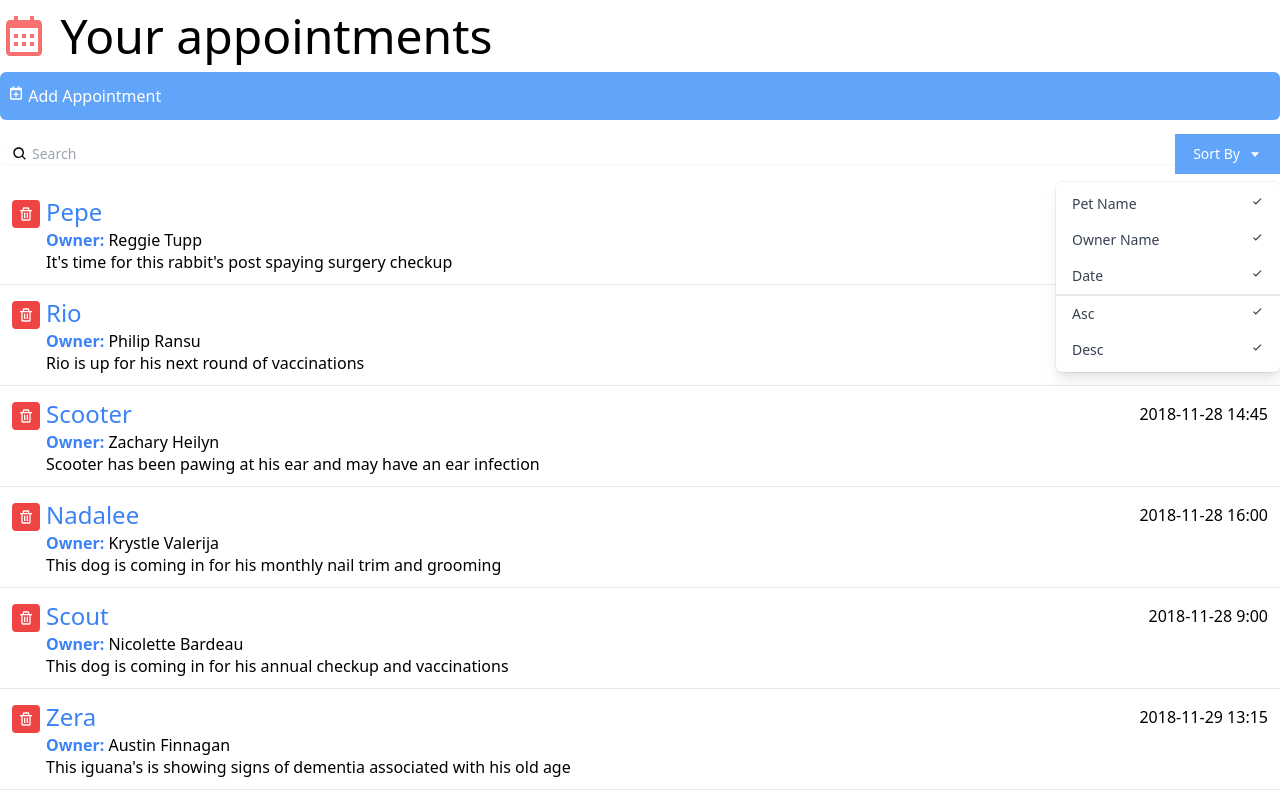
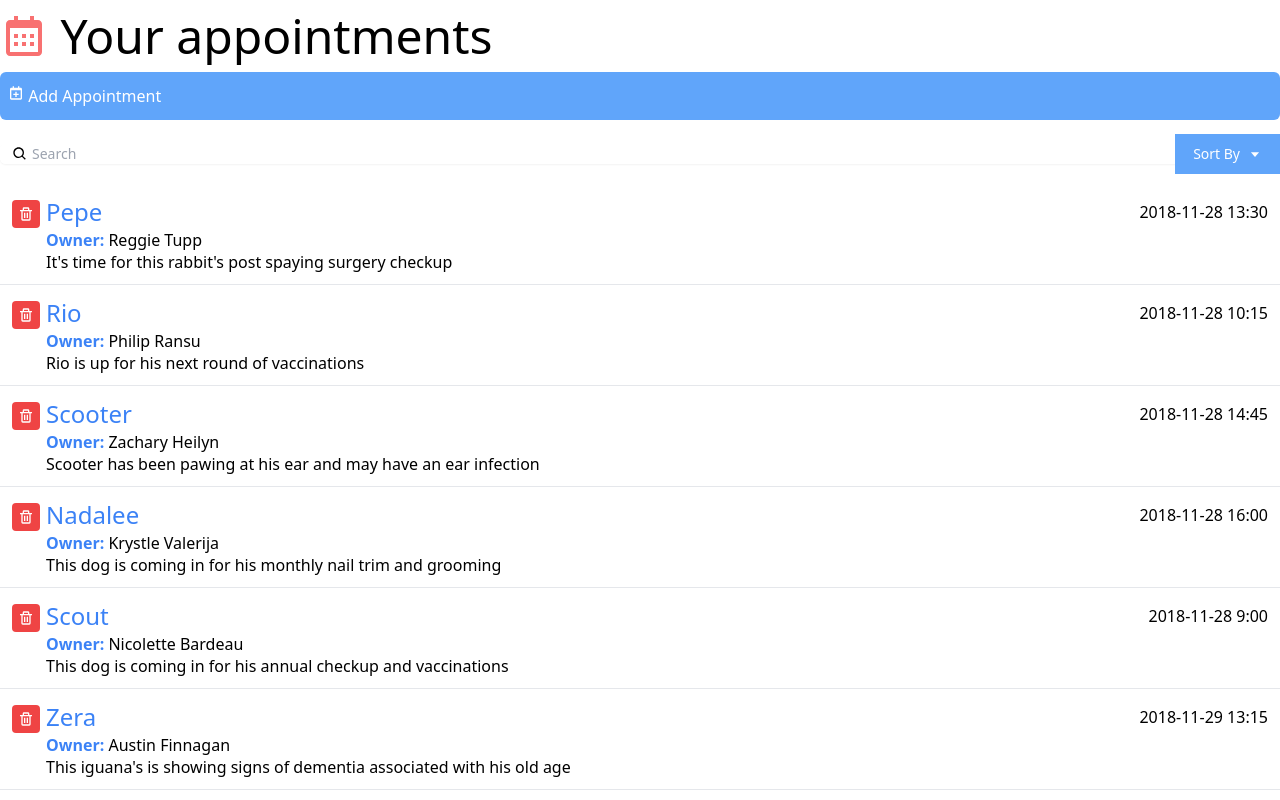
Before and after one commit to prakash-amit/reactinterface, a React (Create React App) app: page / in a window 1280 px wide. Shown: the top 800 px of the page. Built offline with nearby package versions, Linux system fonts and the light colour scheme.

Commit message:
pass state from one component to another

```diff
--- a/src/components/Search.js
+++ b/src/components/Search.js
@@ -1,7 +1,10 @@
-import { BiSearch, BiCaretDown, BiCheck} from "react-icons/bi"
+import { BiSearch, BiCaretDown, BiCheck } from "react-icons/bi"
+import { useState } from 'react';
 
-
-const DropDown = () => {
+const DropDown = ({ toggle }) => {
+  if (!toggle) {
+    return null;
+  }
   return (
     <div className="origin-top-right absolute right-0 mt-2 w-56
       rounded-md shadow-lg bg-white ring-1 ring-black ring-opacity-5">
@@ -27,6 +30,7 @@
 }
 
 const Search = () => {
+  let [toggleSort, setToggleSort] = useState(false);
   return (
     <div className="py-5">
       <div className="mt-1 relative rounded-md shadow-sm">
@@ -38,11 +42,11 @@
           className="pl-8 rounded-md focus:ring-indigo-500 focus:border-indigo-500 block w-full sm:text-sm border-gray-300" placeholder="Search" />
         <div className="absolute inset-y-0 right-0 flex items-center">
           <div>
-            <button type="button"
+            <button type="button" onClick={() => { setToggleSort(!toggleSort) }}
               className="justify-center px-4 py-2 bg-blue-400 border-2 border-blue-400 text-sm text-white hover:bg-blue-700 focus:outline-none focus:ring-2 focus:ring-offset-2 flex items-center" id="options-menu" aria-haspopup="true" aria-expanded="true">
               Sort By <BiCaretDown className="ml-2" />
             </button>
-            <DropDown></DropDown>
+            <DropDown toggle={toggleSort} />
           </div>
         </div>
       </div>
```
Lines whose indentation alone changed are shown as unchanged.
